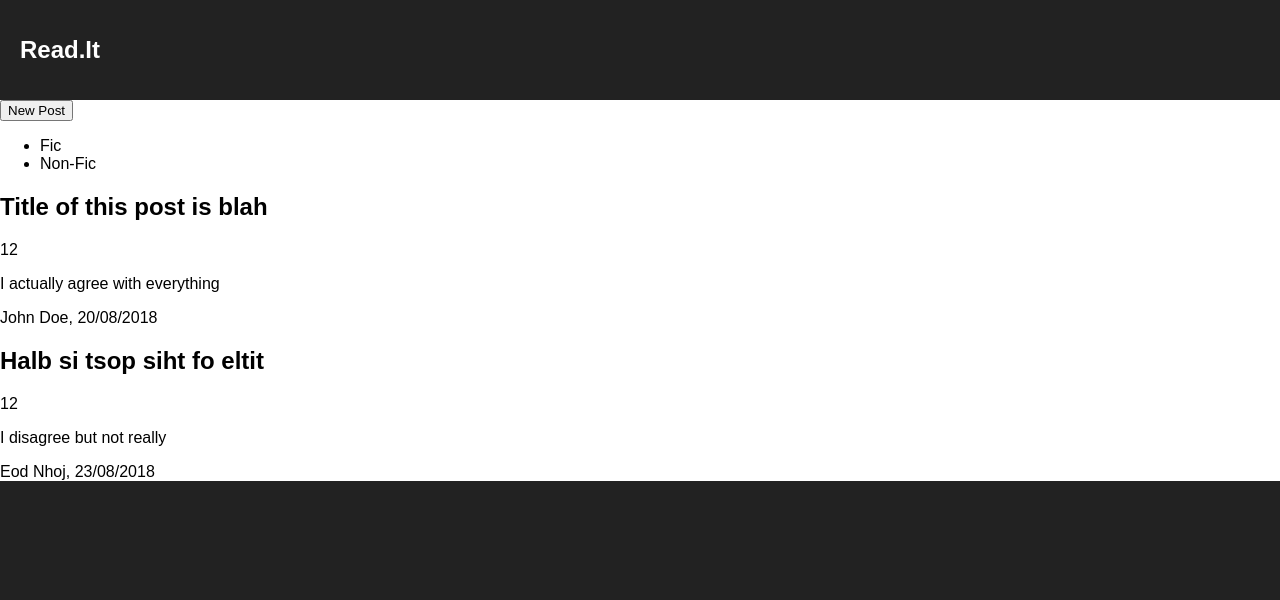
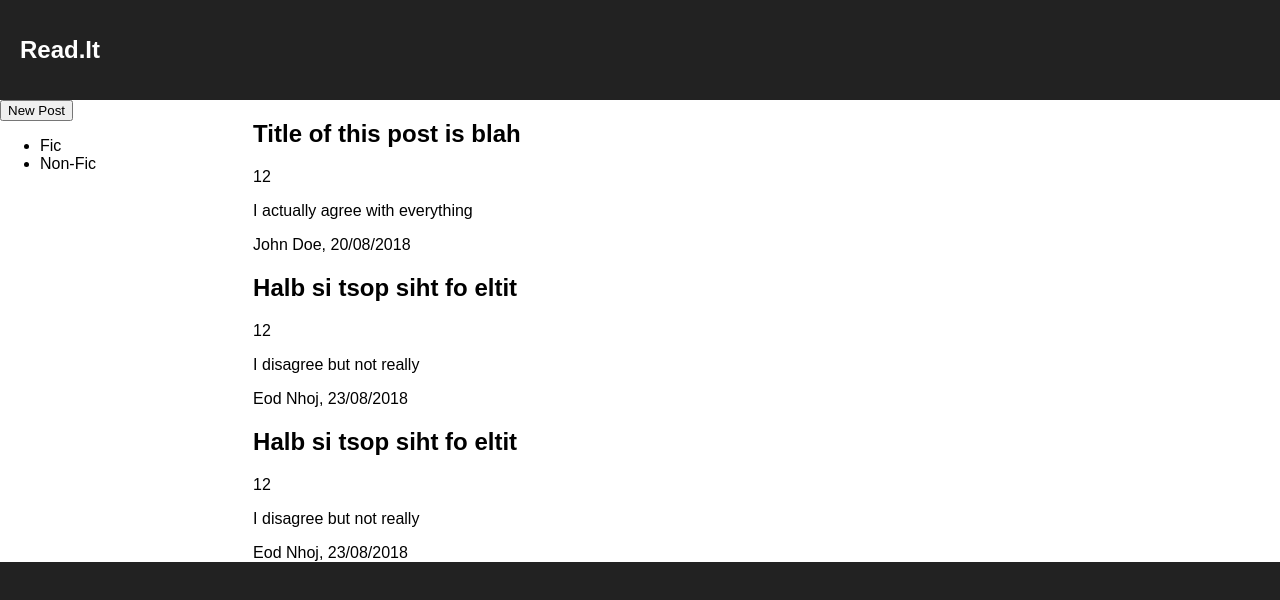
Before and after one commit to andreaweb/readable-udacity, a React (Create React App) app: page / in a window 1280 px wide. Shown: the top 600 px of the page. Built offline with nearby package versions, Linux system fonts and the light colour scheme.

Commit message:
starting CSS

```diff
--- a/src/App.css
+++ b/src/App.css
@@ -13,5 +13,18 @@
 }
 
 main{
-  background-color: #fff
+  background-color: #fff;
+  display: grid;
 }
+.aside{
+  grid-column: 1/5;
+  grid-row: 1;
+}
+.post:first-of-type{
+  grid-column: 2/5;
+  grid-row: 1;
+}
+.post{
+  grid-column: 2/5;
+  grid-row: auto;
+}
--- a/src/App.js
+++ b/src/App.js
@@ -10,14 +10,14 @@ class App extends Component {
           <h1 className="App-title">Read.It</h1>
         </header>
         <main>
-          <aside>
+          <aside className="aside">
             <button>New Post</button>
             <ul>
               <li>Fic</li>
               <li>Non-Fic</li>
             </ul>
           </aside>
-          <section>
+          <section className="post">
             <h2>Title of this post is blah</h2>
             <div className="votes">
               12
@@ -27,7 +27,17 @@ class App extends Component {
               <span>John Doe, 20/08/2018</span>
             </div>
           </section>
-          <section>
+          <section className="post">
+            <h2>Halb si tsop siht fo eltit</h2>
+            <div className="votes">
+              12
+            </div>
+            <div className="postSummary">
+              <p>I disagree but not really</p>
+              <span>Eod Nhoj, 23/08/2018</span>
+            </div>
+          </section>
+          <section className="post">
             <h2>Halb si tsop siht fo eltit</h2>
             <div className="votes">
               12
```
Also changed, not shown: 1 other file (tests, documents, lock files or other folders).
